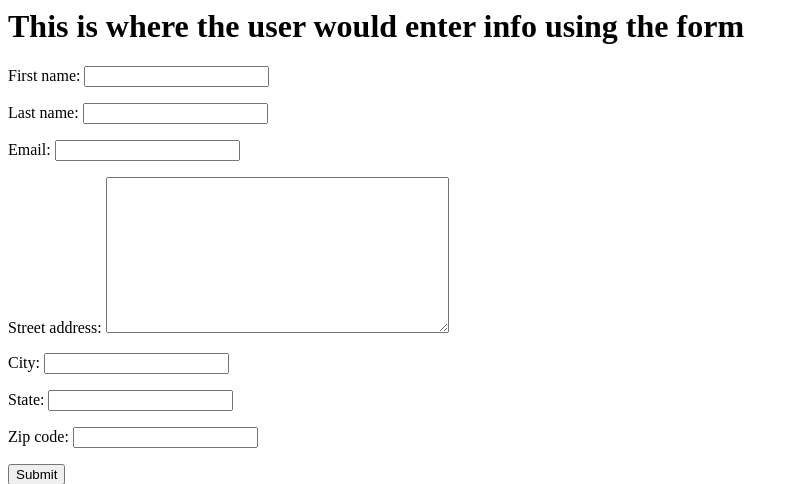
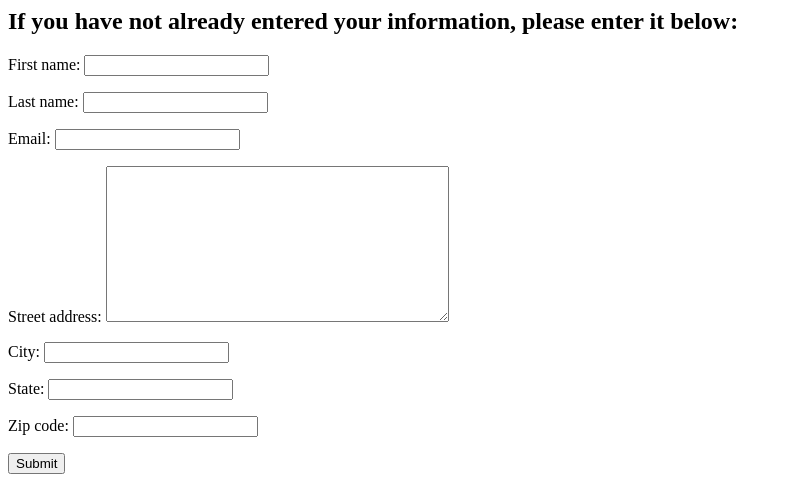
Before and after one commit to JAHoenigmann/SecretSanta, a Django app: page / in a window 1280 px wide. Shown: the top 484 px of the page, without its empty margins (0-799 px from the left). Run offline with Django 3.2, Linux system fonts and the light colour scheme.

Commit message:
added templates for duplicate entry, successful entry, and running the mixer(wip). updated view to save data whos name is not already in database

```diff
--- a/secretsanta/api/models.py
+++ b/secretsanta/api/models.py
@@ -10,3 +10,6 @@ class GiftRecipient(models.Model):
     city = models.CharField(max_length=100)
     state = models.CharField(max_length=2)
     zip_code = models.CharField(max_length=5)
+
+    def __str__(self):
+        return f"{self.first_name} {self.last_name}"
--- /dev/null
+++ b/secretsanta/api/templates/api/gift_recipient_duplicate.html
@@ -0,0 +1,3 @@
+<h1>Your information was already saved in the datbase!</h1>
+
+{% extends "api/gift_recipient_entry.html" %}
--- a/secretsanta/api/templates/api/gift_recipient_entered.html
+++ b/secretsanta/api/templates/api/gift_recipient_entered.html
@@ -1,2 +1,3 @@
-<h1>you did it!</h1>
-{% csrf_token %}
+<h1>Your information has been saved!</h1>
+
+{% extends "api/gift_recipient_entry.html" %}
--- a/secretsanta/api/templates/api/gift_recipient_entry.html
+++ b/secretsanta/api/templates/api/gift_recipient_entry.html
@@ -1,4 +1,4 @@
-<h1>This is where the user would enter info using the form</h1>
+<h2>If you have not already entered your information, please enter it below:</h2>
 
 <form method="post">
   {% csrf_token %}
--- /dev/null
+++ b/secretsanta/api/templates/api/run_secret_santa_operation.html
@@ -0,0 +1 @@
+<input type="submit" value="Run Secret Santa Operation">
--- a/secretsanta/api/urls.py
+++ b/secretsanta/api/urls.py
@@ -3,4 +3,5 @@ from api import views
 
 urlpatterns = [
     path('', views.GiftRecipientEntry, name='gift_recipient_entry'),
+    path('RunSecretSantaOperation/', views.RunSecretSantaOperation, name='run_secret_santa_operation'),
 ]
--- a/secretsanta/api/views.py
+++ b/secretsanta/api/views.py
@@ -1,6 +1,8 @@
 from django.shortcuts import render
 from django.core import serializers
+from django.contrib.auth.decorators import login_required
 from .forms import GiftRecipientForm
+from .models import GiftRecipient
 
 # Create your views here.
 def GiftRecipientEntry(request):
@@ -9,9 +11,31 @@ def GiftRecipientEntry(request):
         return render(request, 'api/gift_recipient_entry.html', {'form' : form})
 
     if request.method == 'POST':
+        # ['first_name', 'last_name', 'email', 'street_address', 'city', 'state', 'zip_code']
         form = GiftRecipientForm(request.POST)
+        if form is not None:
+            if form.is_valid():
+                cleaned_form = form.cleaned_data
+                if cleaned_form is not None:
+                    try:
+                        new_recipient = GiftRecipient.objects.get(first_name=cleaned_form['first_name'], last_name=cleaned_form['last_name'])
+                        form = GiftRecipientForm()
+                        return render(request, 'api/gift_recipient_duplicate.html', {'form' : form})
+                    except GiftRecipient.DoesNotExist:
+                        form.save()
+                form = GiftRecipientForm()
+                return render(request, 'api/gift_recipient_entered.html', {'form' : form})
+            else:
+                form = GiftRecipientForm()
+                return render(request, 'api/gift_recipient_entry.html', {'form' : form})
+        else:
+            form = GiftRecipientForm()
+            return render(request, 'api/gift_recipient_entry.html', {'form' : form})
 
-        if form.is_valid():
+# def check_admin(user):
+#     return user.is_superuser
 
-            return render(request, 'api/gift_recipient_entered.html')
-        return render(request, 'api/gift_recipient_entered.html')
+@login_required
+def RunSecretSantaOperation(request):
+    form = GiftRecipientForm()
+    return render(request, 'api/srun_secret_santa_operation.html')
--- a/secretsanta/secretsanta/settings.py
+++ b/secretsanta/secretsanta/settings.py
@@ -25,7 +25,7 @@ SECRET_KEY = '-)5-&geduiop)bk%c12dxqn5%6-%mbxp@k5sd182-9)o3i3=in'
 # SECURITY WARNING: don't run with debug turned on in production!
 DEBUG = True
 
-ALLOWED_HOSTS = []
+ALLOWED_HOSTS = ['*']
 
 
 # Application definition
```
Also changed, not shown: secretsanta/db.sqlite3.
